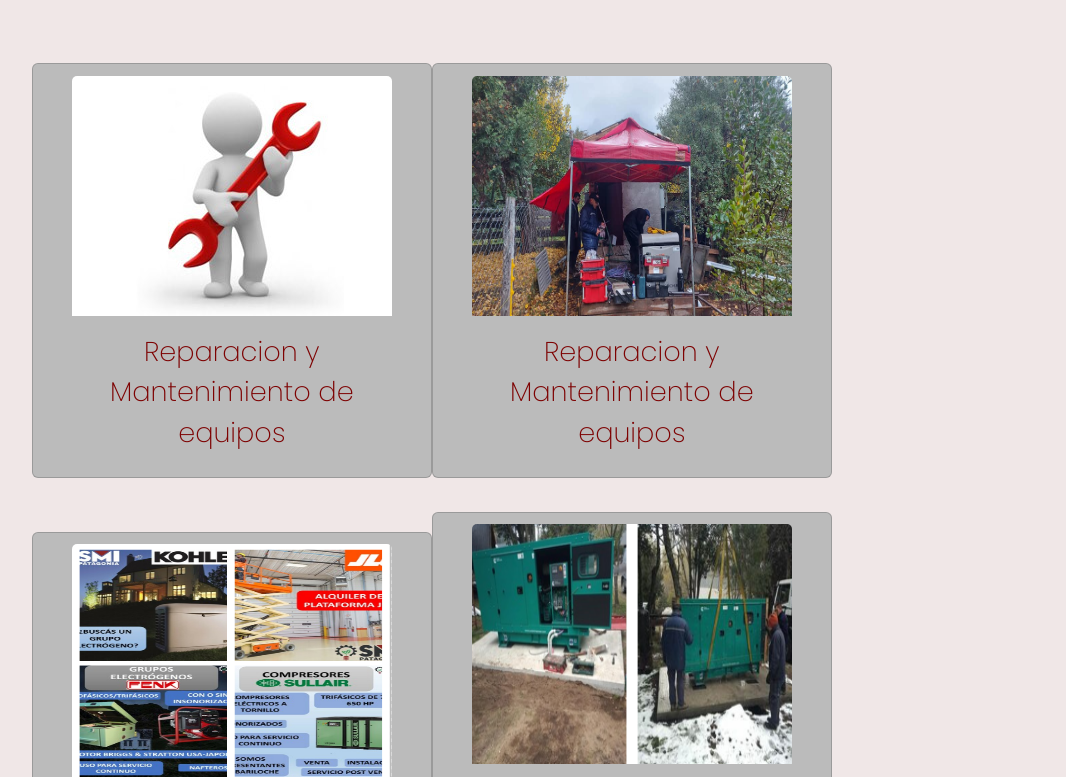
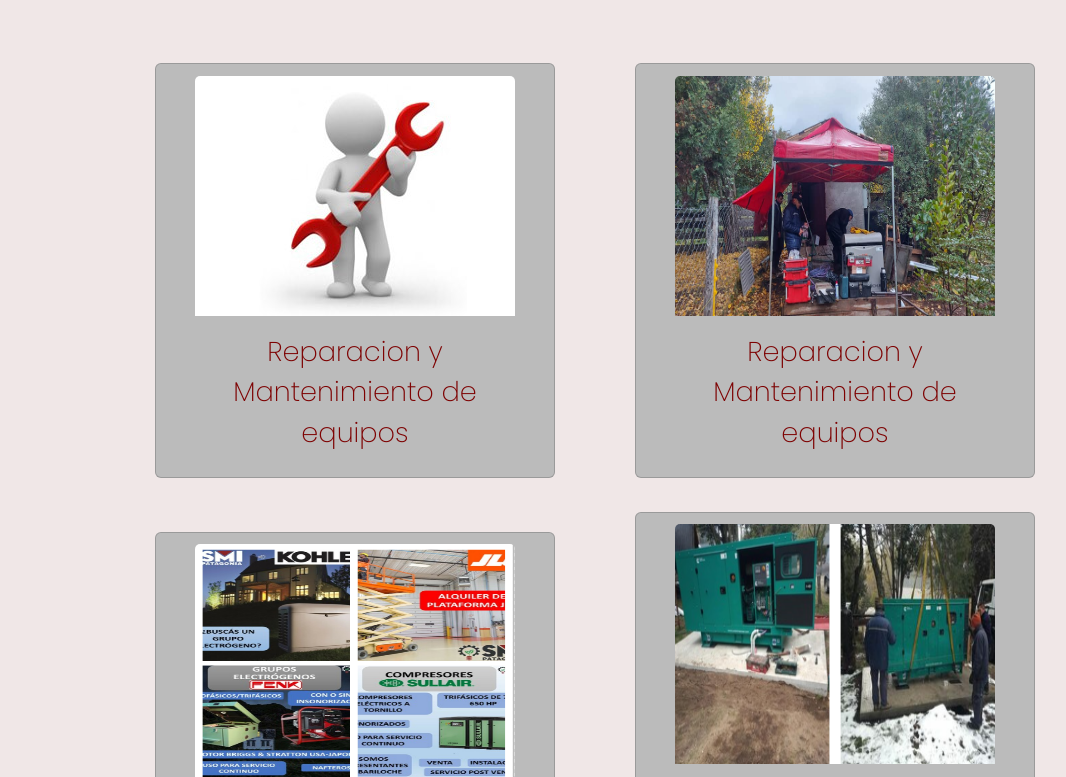
Before and after one commit to sebastianscheel/SMI_Patagonia, a website: page vistas/servicios.html in a window 1280 px wide. Shown: the part 247-1024 px from the top of the page, without its empty margins (45-1111 px from the left). Drawn offline with nearby package versions, Linux system fonts and the light colour scheme.

Commit message:
correccion codigo Producto

```diff
--- a/css/mi.css
+++ b/css/mi.css
@@ -371,6 +371,11 @@ body {
     align-self: center; }
   .main__section--servicios {
     margin-top: 6%; } }
+    /*Productos ***/
+    .div__container{
+      justify-content: center;
+      gap: 5rem;
+    }
 
 /*Animaciones*/
 /*1*/
--- a/vistas/servicios.html
+++ b/vistas/servicios.html
@@ -50,7 +50,7 @@
   <main class="main">
     <h1 class="main__titulo mt-btn">Nuestros Servicios</h1>
     <div class="container">
-      <div class="row card1">
+      <div class="row div__container">
         <div class="card div_card cols-lg-50 " style="width: 25rem;">
           <img class="card-img-top imagen__servicio" src="../img/servicios/reparacion.JPG" alt="reparacion">
           <div class="card-body">
@@ -64,7 +64,7 @@
           </div>
         </div>
       </div>
-      <div class="row card1">
+      <div class="row div__container">
         <div class="card div_card cols-lg-50" style="width: 25rem;">
           <img class="card-img-top imagen__servicio" src="../img/servicios/venta-alquiler.png" alt="Ventas">
           <div class="card-body">
```
